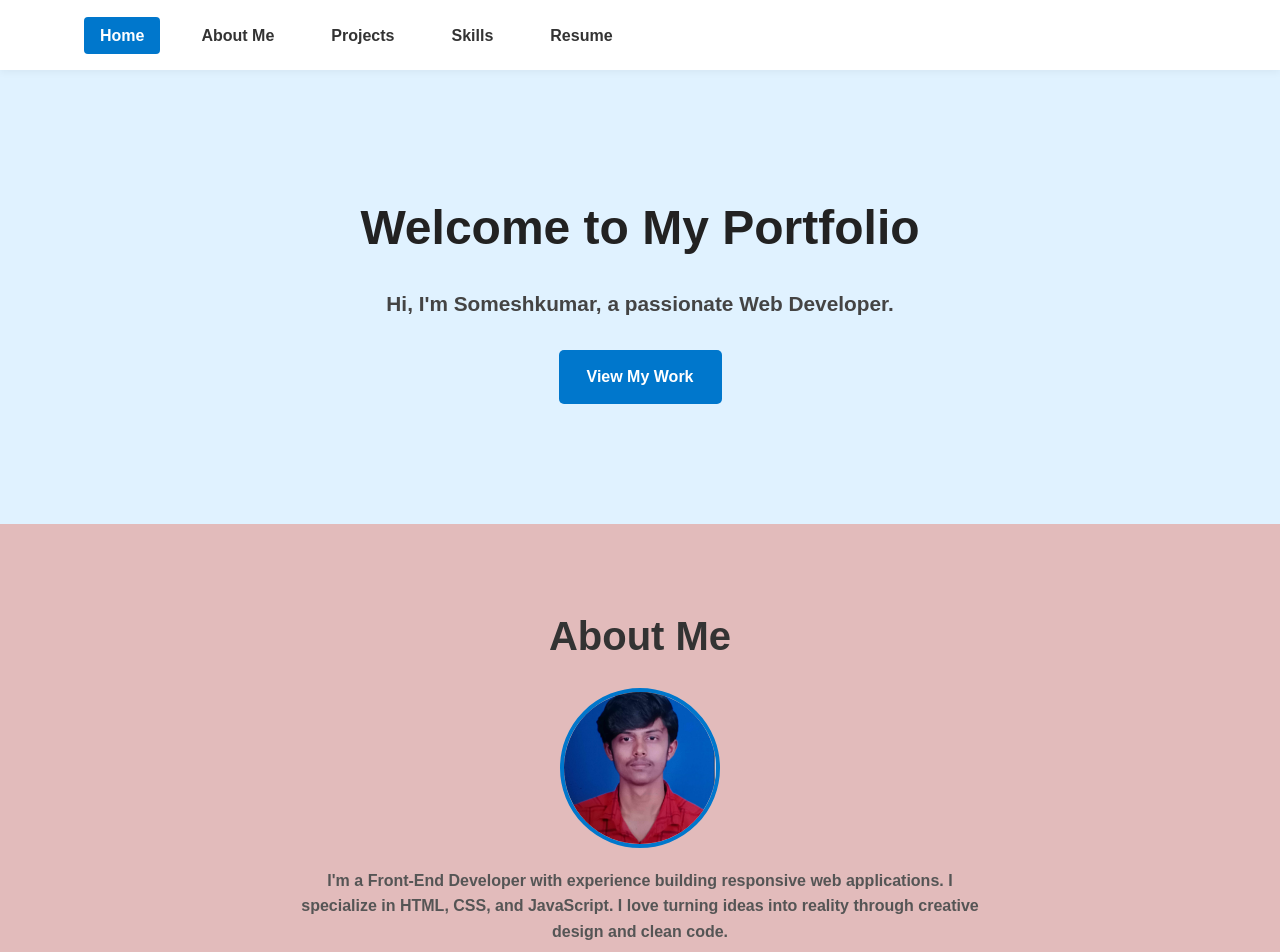
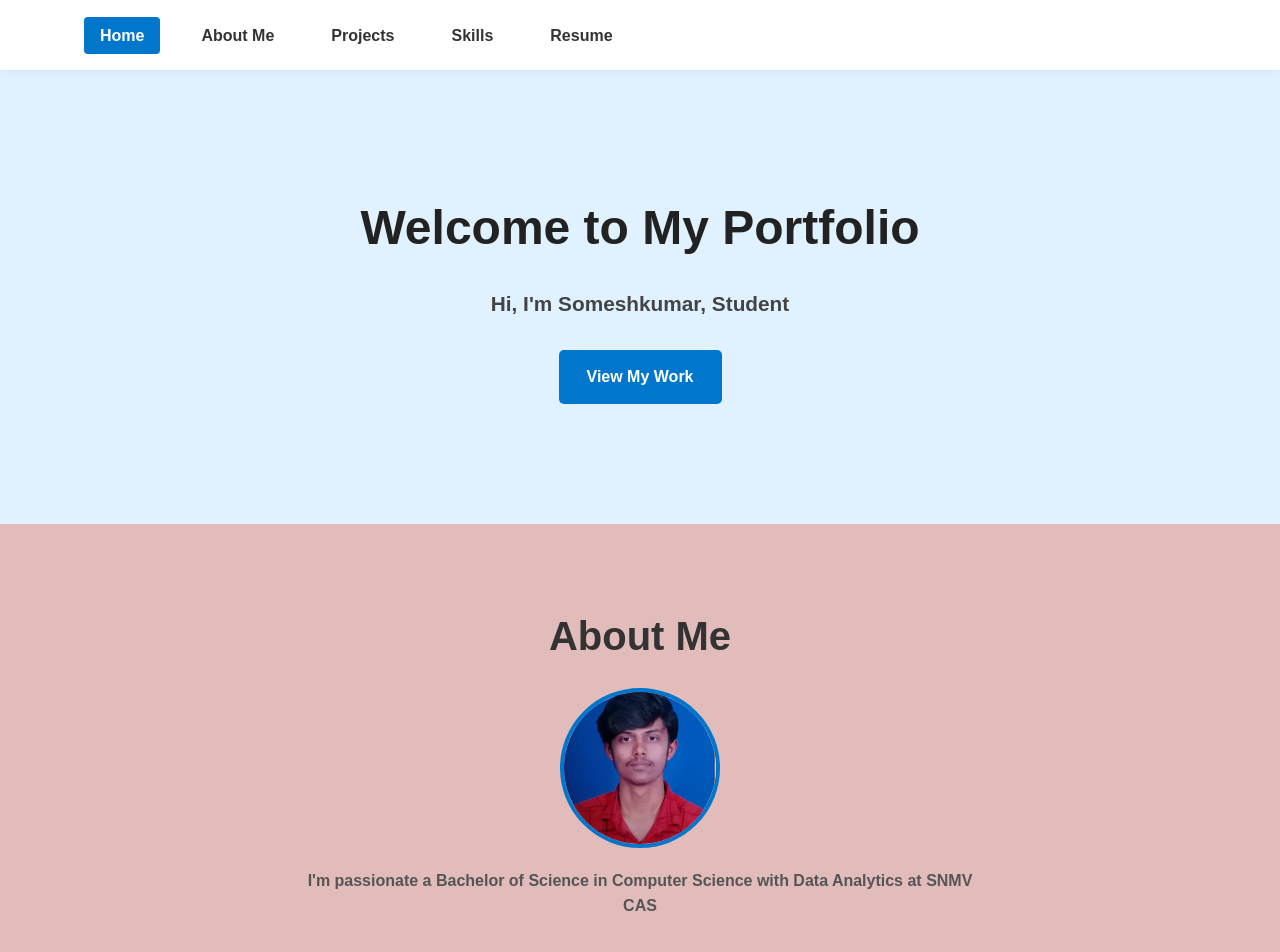
Before and after one commit to Somesh0915/personal-portfolio, a plain HTML site: page index.html in a window 1280 px wide. Shown: the top 952 px of the page. Drawn offline with Linux system fonts and the light colour scheme.

Commit message:
Update index.html

```diff
--- a/index.html
+++ b/index.html
@@ -23,7 +23,7 @@
     <!-- Hero Section -->
     <section id="home" class="hero">
       <h1>Welcome to My Portfolio</h1>
-      <p>Hi, I'm Someshkumar, a passionate Web Developer.</p>
+      <p>Hi, I'm Someshkumar, Student</p>
       <a href="#projects" class="button-primary">View My Work</a>
     </section>
     <!-- About Me Section -->
@@ -31,9 +31,7 @@
       <h2>About Me</h2>
       <img src="assets/profile.jpg" alt="Profile Picture" />
       <p>
-        I'm a Front-End Developer with experience building responsive web
-        applications. I specialize in HTML, CSS, and JavaScript. I love turning
-        ideas into reality through creative design and clean code.
+        I'm passionate a Bachelor of Science in Computer Science with Data Analytics at SNMV CAS
       </p>
     </section>
     <!-- Projects Section -->
```
